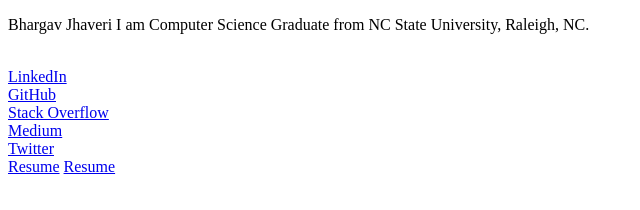
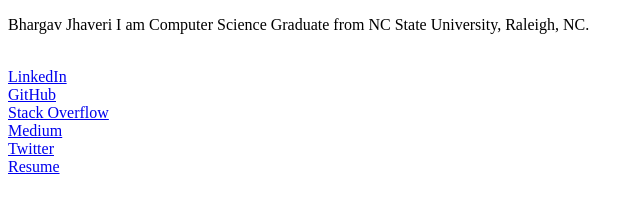
Before and after one commit to BhargavJhaveri/bhargavjhaveri.github.io, a plain HTML site: page index.html in a window 1280 px wide. Shown: the full height of the page, 0-640 px from the left. Drawn offline with Linux system fonts and the light colour scheme.

Commit message:
Update resume link

```diff
--- a/index.html
+++ b/index.html
@@ -14,7 +14,6 @@
      <a href="https://stackoverflow.com/users/1871690/bhargav-jhaveri">Stack Overflow</a> <br>
      <a href="https://medium.com/@bhargav.jhaveri">Medium</a> <br>
      <a href="https://twitter.com/bhargavjhaveri">Twitter</a> <br>
-     <a href="Bhargav_Jhaveri_Resume.pdf">Resume</a>
-     <a href="#" onclick="window.open('https://github.com/BhargavJhaveri/bhargavjhaveri.github.io/blob/master/Bhargav_Jhaveri_Resume.pdf', '_blank', 'fullscreen=yes'); return false;">Resume</a>
+     <a href="Bhargav_Jhaveri_Resume.pdf">Resume</a> <br>
    </body>
 </html>
```
